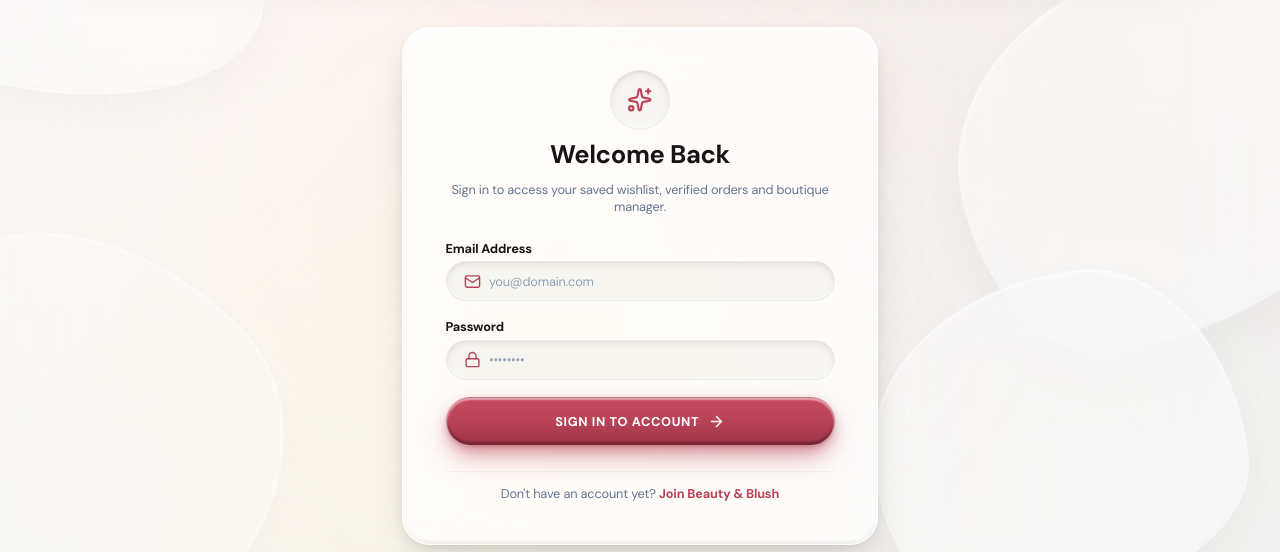
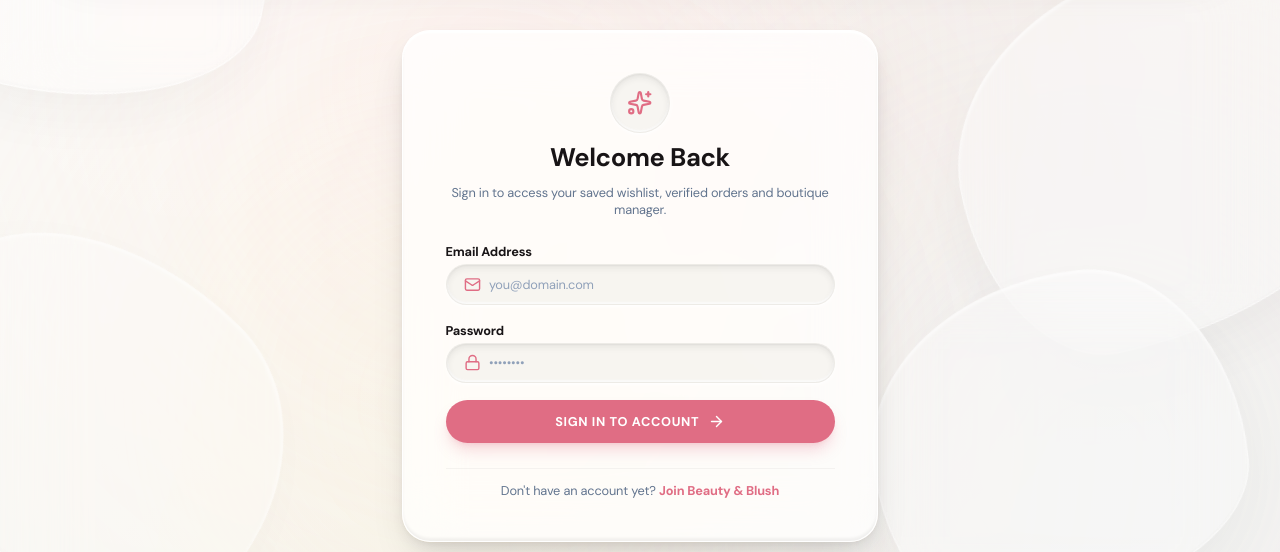
Before and after one commit to ruhul2003/Beauty-and-Blush, a Next.js app in the folder frontend/: page /auth/login in a window 1280 px wide. Shown: the part 136-688 px from the top of the page. Built offline with nearby package versions, Linux system fonts and the light colour scheme; no server answers.

Commit message:
Unify user login form accent colors and focus rings

```diff
--- a/frontend/src/app/auth/login/page.jsx
+++ b/frontend/src/app/auth/login/page.jsx
@@ -40,8 +40,8 @@ export default function LoginPage() {
         className="max-w-md w-full glass-slab p-8 sm:p-10 rounded-[36px] shadow-2xl space-y-6"
       >
         <div className="text-center space-y-2">
-          <div className="w-14 h-14 rounded-full glass-well text-[#b84357] dark:text-rose-300 flex items-center justify-center mx-auto shadow-xs">
-            <Sparkles className="w-6 h-6 text-[#b84357] dark:text-rose-300" />
+          <div className="w-14 h-14 rounded-full glass-well text-[#e06d84] dark:text-rose-300 flex items-center justify-center mx-auto shadow-xs">
+            <Sparkles className="w-6 h-6 text-[#e06d84] dark:text-rose-300" />
           </div>
           <h1 className="text-2xl font-serif font-bold text-[#181416] dark:text-white">
             Welcome Back
@@ -54,8 +54,8 @@ export default function LoginPage() {
         <form onSubmit={handleSubmit} className="space-y-4">
           <div>
             <label className="text-xs font-bold text-[#181416] dark:text-slate-300 block mb-1">Email Address</label>
-            <div className="glass-well rounded-full flex items-center px-4 py-2.5">
-              <Mail className="w-4 h-4 text-[#b84357] dark:text-rose-300 mr-2 shrink-0" />
+            <div className="glass-well rounded-full flex items-center px-4 py-2.5 border border-transparent focus-within:border-[#e06d84]/40 focus-within:ring-2 focus-within:ring-[#e06d84]/20 transition-all">
+              <Mail className="w-4 h-4 text-[#e06d84] dark:text-rose-300 mr-2 shrink-0" />
               <input
                 type="email"
                 required
@@ -69,8 +69,8 @@ export default function LoginPage() {
 
           <div>
             <label className="text-xs font-bold text-[#181416] dark:text-slate-300 block mb-1">Password</label>
-            <div className="glass-well rounded-full flex items-center px-4 py-2.5">
-              <Lock className="w-4 h-4 text-[#b84357] dark:text-rose-300 mr-2 shrink-0" />
+            <div className="glass-well rounded-full flex items-center px-4 py-2.5 border border-transparent focus-within:border-[#e06d84]/40 focus-within:ring-2 focus-within:ring-[#e06d84]/20 transition-all">
+              <Lock className="w-4 h-4 text-[#e06d84] dark:text-rose-300 mr-2 shrink-0" />
               <input
                 type="password"
                 required
@@ -86,7 +86,7 @@ export default function LoginPage() {
             whileTap={{ scale: 0.98 }}
             type="submit"
             disabled={loading}
-            className="w-full bg-[#b84357] hover:bg-[#a13649] text-white py-3.5 rounded-full text-xs uppercase tracking-wider font-bold flex items-center justify-center gap-2 shadow-lg shadow-[#b84357]/25 cursor-pointer"
+            className="w-full bg-[#e06d84] hover:bg-[#d45d74] text-white py-3 rounded-full text-xs uppercase tracking-wider font-bold flex items-center justify-center gap-2 shadow-lg shadow-[#e06d84]/25 cursor-pointer transition-all"
           >
             <span>{loading ? 'Signing in...' : 'Sign In to Account'}</span>
             <ArrowRight className="w-4 h-4" />
@@ -95,7 +95,7 @@ export default function LoginPage() {
 
         <div className="text-center text-xs text-slate-500 pt-3 border-t border-black/[0.04] dark:border-white/[0.06]">
           <span>Don't have an account yet? </span>
-          <Link href="/auth/register" className="font-bold text-[#b84357] dark:text-rose-400 hover:underline">
+          <Link href="/auth/register" className="font-bold text-[#e06d84] dark:text-rose-400 hover:underline">
             Join Beauty & Blush
           </Link>
         </div>
```
